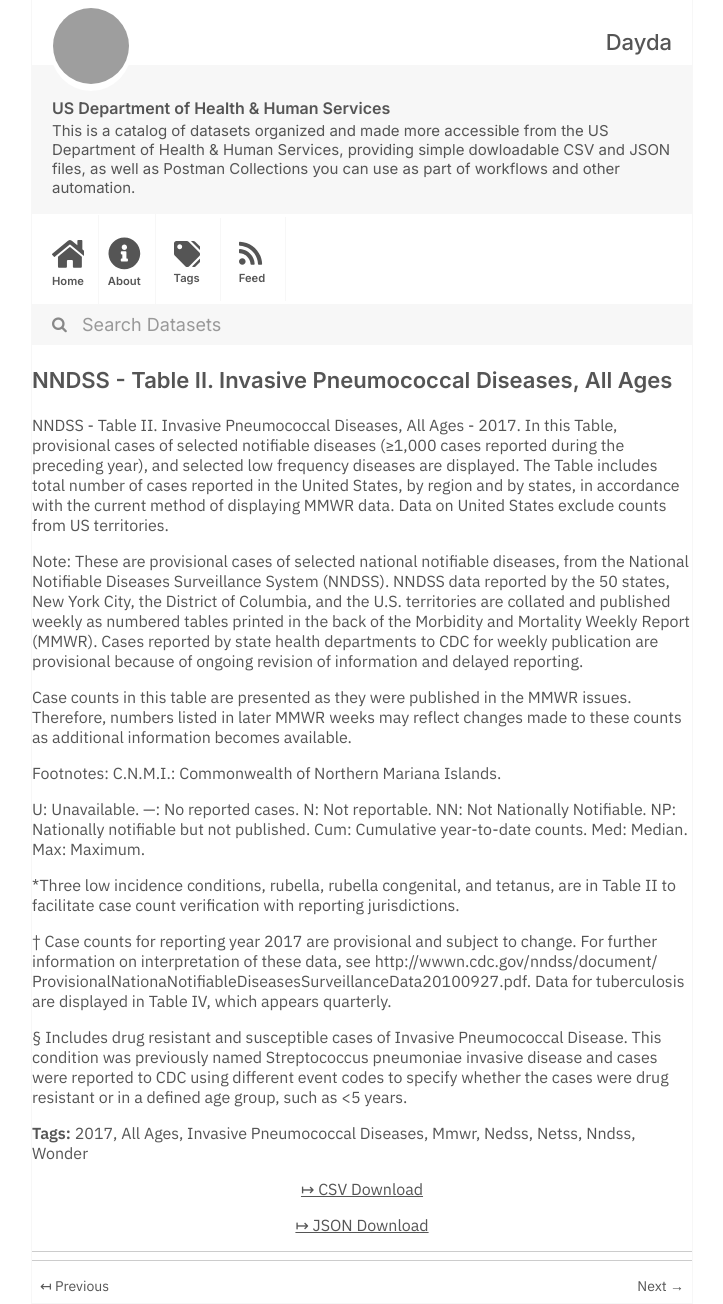
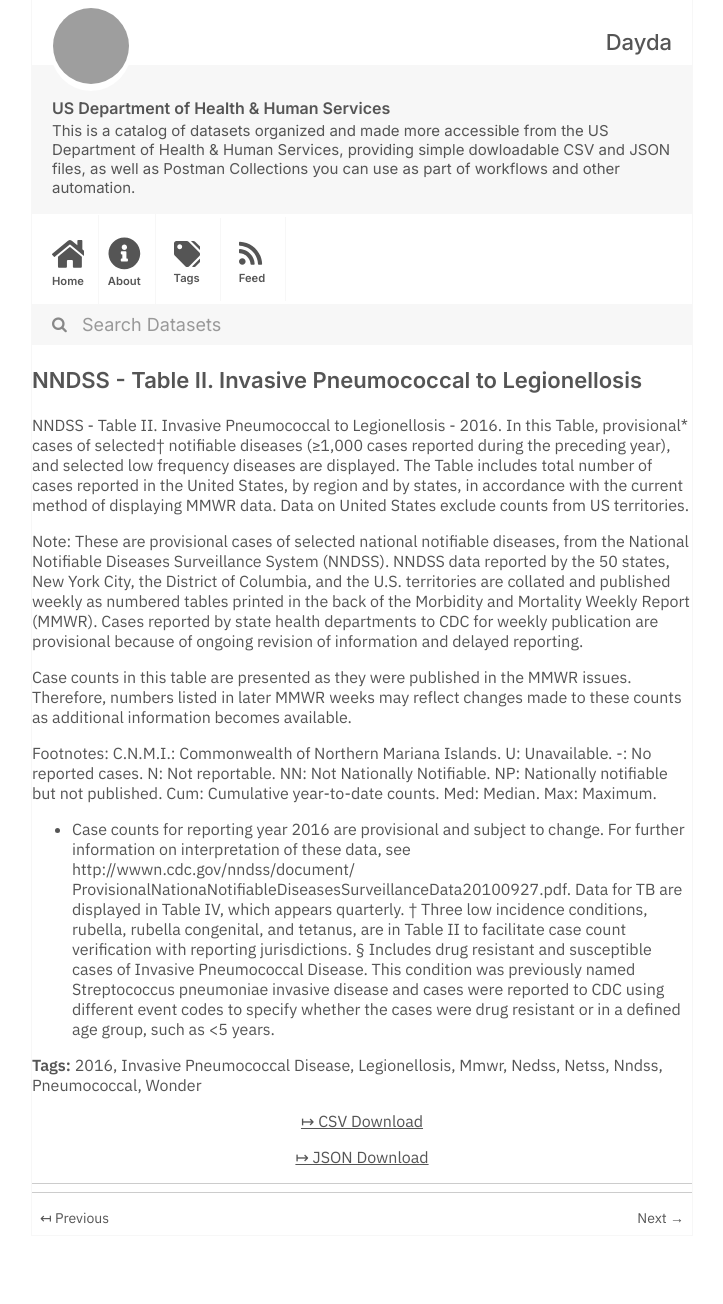
Before and after one commit to dayda-entities/us-department-of-health-and-human-services, a Jekyll site: the page built from _posts/2020-11-10-nndss-table-ii-invasive-pneumo.md, in a window 1280 px wide. Shown: the whole page, without its empty margins (278-1001 px from the left). Built offline with Jekyll 4.4.1, drawn with Linux system fonts in a browser that asks for light colours; after the commit the page ends 1236 px from its top, so only the background shows below that; grey boxes are pictures that could not be loaded.

Commit message:
Publish Data

```diff
--- a/_posts/2020-11-10-nndss-table-ii-invasive-pneumo.md
+++ b/_posts/2020-11-10-nndss-table-ii-invasive-pneumo.md
@@ -1,25 +1,26 @@
 ---
-title: 'NNDSS - Table II. Invasive Pneumococcal Diseases, All Ages'
-created: '2020-11-10T16:18:29.696992'
-modified: '2021-04-25T14:54:05.317825'
+title: NNDSS - Table II. Invasive Pneumococcal to Legionellosis
+created: '2020-11-10T16:18:07.673591'
+modified: '2021-04-25T14:51:49.351654'
 state: active
 type: dataset
 tags:
-  - '2017'
-  - All Ages
-  - Invasive Pneumococcal Diseases
+  - '2016'
+  - Invasive Pneumococcal Disease
+  - Legionellosis
   - Mmwr
   - Nedss
   - Netss
   - Nndss
+  - Pneumococcal
   - Wonder
 groups: []
-csv_url: 'https://data.cdc.gov/api/views/mbsb-z5f8/rows.csv?accessType=DOWNLOAD'
-json_url: 'https://data.cdc.gov/api/views/mbsb-z5f8/rows.json?accessType=DOWNLOAD'
+csv_url: 'https://data.cdc.gov/api/views/yqwx-bvu7/rows.csv?accessType=DOWNLOAD'
+json_url: 'https://data.cdc.gov/api/views/yqwx-bvu7/rows.json?accessType=DOWNLOAD'
 layout: post
 
 ---
-NNDSS - Table II. Invasive Pneumococcal Diseases, All Ages - 2017. In this Table, provisional cases of selected notifiable diseases (≥1,000 cases reported during the preceding year), and selected low frequency diseases are displayed. The Table includes total number of cases reported in the United States, by region and by states, in accordance with the current method of displaying MMWR data.  Data on United States exclude counts from US territories.
+NNDSS - Table II. Invasive Pneumococcal to Legionellosis - 2016.  In this Table, provisional* cases of selected† notifiable diseases (≥1,000 cases reported during the preceding year), and selected low frequency diseases are displayed. The Table includes total number of cases reported in the United States, by region and by states, in accordance with the current method of displaying MMWR data.  Data on United States exclude counts from US territories.
 
 Note:
 These are provisional cases of selected national notifiable diseases, from the National Notifiable Diseases Surveillance System (NNDSS). NNDSS data reported by the 50 states, New York City, the District of Columbia, and the U.S. territories are collated and published weekly as numbered tables printed in the back of the Morbidity and Mortality Weekly Report (MMWR). Cases reported by state health departments to CDC for weekly publication are provisional because of ongoing revision of information and delayed reporting.
@@ -27,12 +28,9 @@ These are provisional cases of selected national notifiable diseases, from the N
 Case counts in this table are presented as they were published in the MMWR issues. Therefore, numbers listed in later MMWR weeks may reflect changes made to these counts as additional information becomes available.
 
 Footnotes:
- C.N.M.I.: Commonwealth of Northern Mariana Islands.
+C.N.M.I.: Commonwealth of Northern Mariana Islands.
+U: Unavailable.    -: No reported cases.    N: Not reportable.    NN: Not Nationally Notifiable.  NP:  Nationally notifiable but not published.    Cum: Cumulative year-to-date counts.    Med: Median.    Max: Maximum.
 
- U: Unavailable. —: No reported cases. N: Not reportable. NN: Not Nationally Notifiable. NP: Nationally notifiable but not published. Cum: Cumulative year-to-date counts. Med: Median. Max: Maximum.
-
-*Three low incidence conditions, rubella, rubella congenital, and tetanus, are in Table II to facilitate case count verification with reporting jurisdictions.
-
-† Case counts for reporting year 2017 are provisional and subject to change. For further information on interpretation of these data, see http://wwwn.cdc.gov/nndss/document/ ProvisionalNationaNotifiableDiseasesSurveillanceData20100927.pdf. Data for tuberculosis are displayed in Table IV, which appears quarterly.
-
+* Case counts for reporting year 2016 are provisional and subject to change.   For further information on interpretation of these data, see http://wwwn.cdc.gov/nndss/document/ ProvisionalNationaNotifiableDiseasesSurveillanceData20100927.pdf. Data for TB are displayed in Table IV, which appears quarterly.
+† Three low incidence conditions, rubella, rubella congenital, and tetanus, are in Table II to facilitate case count verification with reporting jurisdictions.
 § Includes drug resistant and susceptible cases of Invasive Pneumococcal Disease. This condition was previously named Streptococcus pneumoniae invasive disease and cases were reported to CDC using different event codes to specify whether the cases were drug resistant or in a defined age group, such as <5 years.
```
